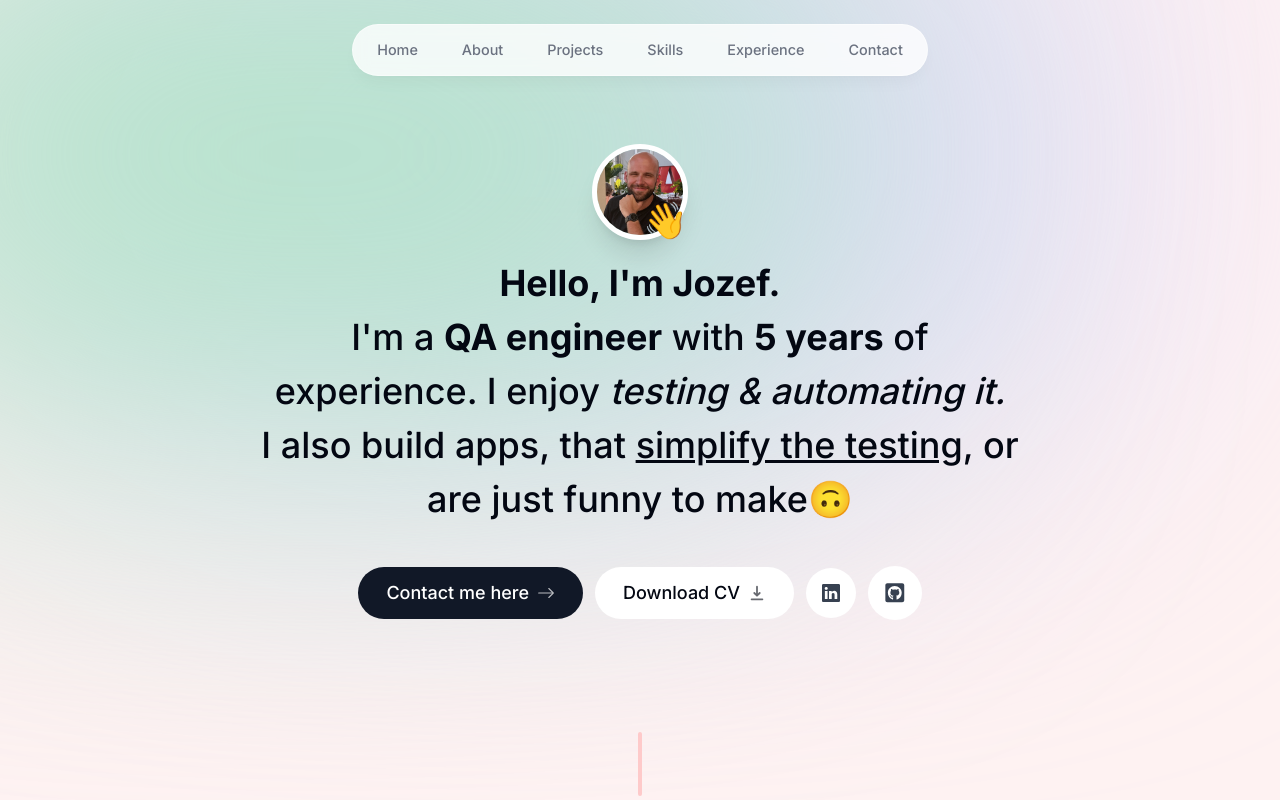
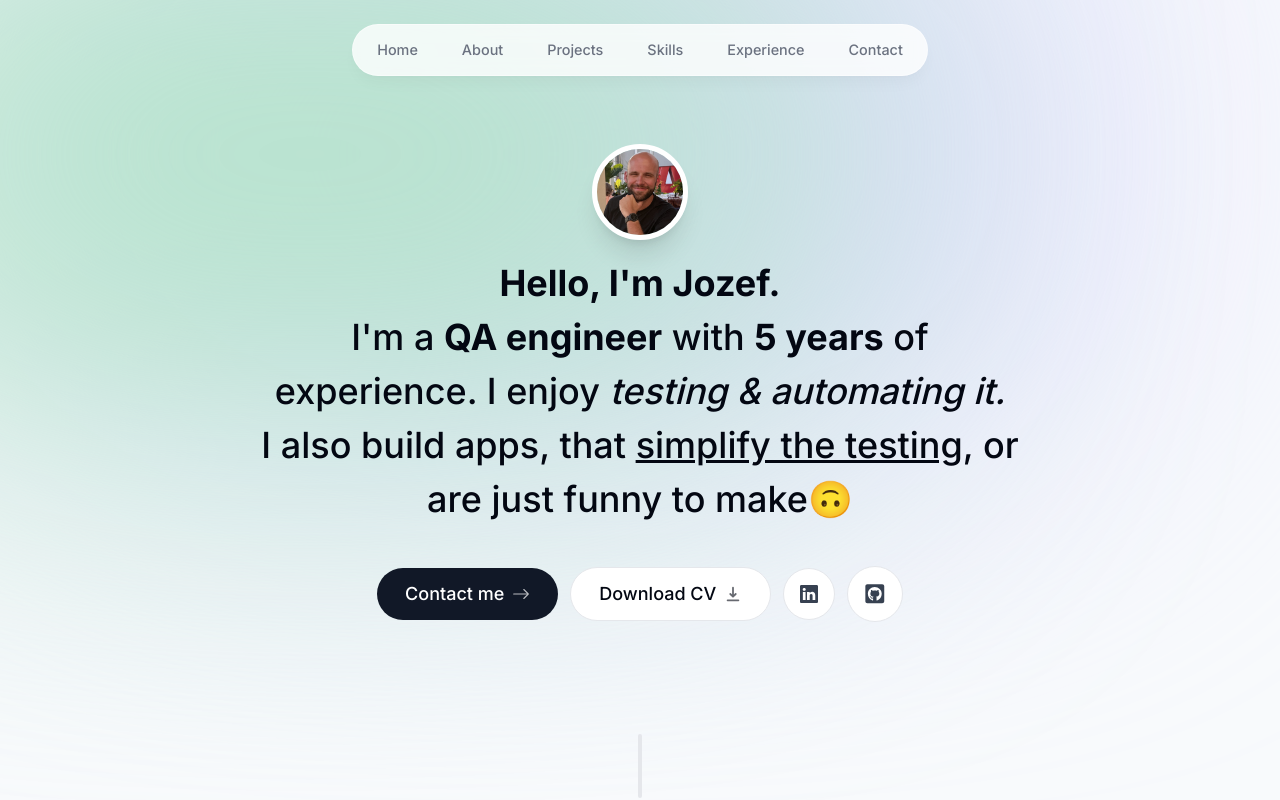
Before and after one commit to dodosaurus/jk-new-portfolio, a Next.js app: page / in a window 1280 px wide. Shown: the top 800 px of the page. Built offline with nearby package versions, Linux system fonts and the light colour scheme.

Commit message:
styling changes

```diff
--- a/app/layout.tsx
+++ b/app/layout.tsx
@@ -16,7 +16,7 @@ export default function RootLayout({
 }) {
   return (
     <html lang="en">
-      <body className={`${inter.className} bg-red-50 text-gray-950 relative h-[5000px] pt-28 sm:pt-36`}>
+      <body className={`${inter.className} bg-slate-50 text-gray-950 relative h-[5000px] pt-28 sm:pt-36`}>
         <div className="bg-[#D7D4FF] absolute top-[-6rem] -z-10 right-[11rem] h-[31.25rem] w-[31.25rem] rounded-full blur-[10rem] sm:w-[68.75rem]"></div>
         <div className="bg-[#B1E4C6] absolute top-[-6rem] -z-10 left-[-35rem] h-[31.25rem] w-[50rem] rounded-full blur-[10rem] sm:w-[68.75rem] md:left-[-33rem] lg:left-[-28rem] xl:left-[-15rem] 2xl:left-[-5rem]"></div>
         <Header />
--- a/components/intro.tsx
+++ b/components/intro.tsx
@@ -31,20 +31,6 @@ export default function Intro() {
               className="h-24 w-24 rounded-full object-cover border-[0.35rem] border-white shadow-xl"
             />
           </motion.div>
-
-          <motion.span
-            initial={{ opacity: 0, scale: 0 }}
-            animate={{ opacity: 1, scale: 1 }}
-            transition={{
-              type: "spring",
-              stiffness: 125,
-              delay: 0.1,
-              duration: 0.7,
-            }}
-            className="absolute bottom-0 right-0 text-4xl"
-          >
-            👋
-          </motion.span>
         </div>
       </div>
 
@@ -73,24 +59,24 @@ export default function Intro() {
           href="#contact"
           className="group bg-gray-900 text-white px-7 py-3 flex items-center gap-2 rounded-full outline-none focus:scale-110 hover:scale-110 hover:bg-gray-950 active:scale-105 transition"
         >
-          Contact me here <BsArrowRight className="opacity-70 group-hover:translate-x-1 transition" />
+          Contact me <BsArrowRight className="opacity-70 group-hover:translate-x-1 transition" />
         </Link>
         <a
           href="/CV.pdf"
           download
-          className="group bg-white px-7 py-3 flex items-center gap-2 rounded-full outline-none focus:scale-110 hover:scale-110 active:scale-105 transition cursor-pointer"
+          className="group bg-white px-7 py-3 flex items-center gap-2 rounded-full outline-none focus:scale-110 hover:scale-110 active:scale-105 transition cursor-pointer border border-black-[0.3rem]"
         >
           Download CV <HiDownload className="opacity-60 group-hover:translate-y-1 transition" />
         </a>
         <a
           href="https://www.linkedin.com/in/kovacjozef" target='_blank'
-          className="bg-white text-gray-700 p-4 flex items-center gap-2 rounded-full outline-none focus:scale-[1.15] hover:scale-[1.15] hover:text-linkedin active:scale-105 transition cursor-pointer"
+          className="bg-white text-gray-700 p-4 flex items-center gap-2 rounded-full outline-none focus:scale-[1.15] hover:scale-[1.15] hover:text-linkedin active:scale-105 transition cursor-pointer border border-black-[0.3rem]"
         >
           <BsLinkedin />
         </a>
         <a
           href="https://github.com/dodosaurus" target='_blank'
-          className="bg-white text-gray-700 p-4 flex items-center gap-2 text-[1.35rem] rounded-full outline-none focus:scale-[1.15] hover:scale-[1.15] hover:text-github active:scale-105 transition cursor-pointer"
+          className="bg-white text-gray-700 p-4 flex items-center gap-2 text-[1.35rem] rounded-full outline-none focus:scale-[1.15] hover:scale-[1.15] hover:text-github active:scale-105 transition cursor-pointer border border-black-[0.3rem]"
         >
           <FaGithubSquare />
         </a>
--- a/components/project.tsx
+++ b/components/project.tsx
@@ -27,7 +27,7 @@ export default function Project({
       style={{ scale: scaleProgress, opacity: scrollYProgress }}
       className="group mb-3 sm:mb-8 last:mb-0"
     >
-      <section className="relative bg-red-100 max-w-[42rem] border border-black/5 rounded-lg overflow-hidden sm:pr-8 sm:h-[20rem] group-even:pl-8 hover:bg-red-200 transition">
+      <section className="relative bg-gray-100 max-w-[42rem] border border-black/5 rounded-lg overflow-hidden sm:pr-8 sm:h-[20rem] group-even:pl-8 hover:bg-gray-200 transition">
         <div className="pt-4 pb-7 px-5 sm:pl-10 sm:pr-2 sm:pt-10 sm:max-w-[50%] flex flex-col h-full group-even:ml-[18rem]">
           <h3 className="text-2xl font-semibold">{title}</h3>
           <p className="mt-2 leading-relaxed text-gray-700">{description}</p>
--- a/components/section-divider.tsx
+++ b/components/section-divider.tsx
@@ -6,7 +6,7 @@ import { motion } from "framer-motion";
 export default function SectionDivider() {
   return (
     <motion.div
-      className="bg-red-200 mb-24 h-16 w-1 rounded-full hidden sm:block"
+      className="bg-gray-200 mb-24 h-16 w-1 rounded-full hidden sm:block"
       initial={{ opacity: 0, y: 100 }}
       animate={{ opacity: 1, y: 0 }}
       transition={{ delay: 0.125 }}
```
